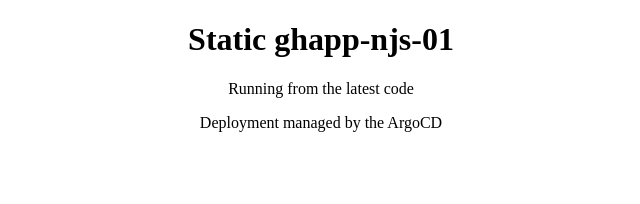
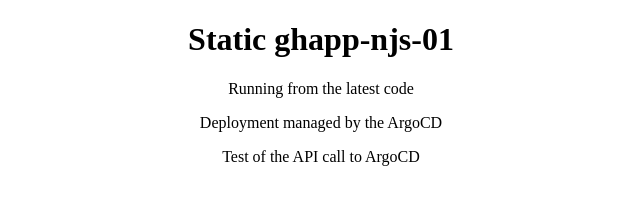
Before and after one commit to pienczyk/codedump, a plain HTML site: page apps/ghapp-njs-01/index.html in a window 1280 px wide. Shown: the whole page, without its empty margins (319-959 px from the left). Drawn offline with Linux system fonts and the light colour scheme.

Commit message:
argocd auto policy off - api call 4

```diff
--- a/apps/ghapp-njs-01/index.html
+++ b/apps/ghapp-njs-01/index.html
@@ -5,6 +5,7 @@
       <h1>Static ghapp-njs-01</h1>
       <p>Running from the latest code</p>
       <p>Deployment managed by the ArgoCD</p>
+      <p>Test of the API call to ArgoCD</p>
     </center>
   </body>
 </html>
```
